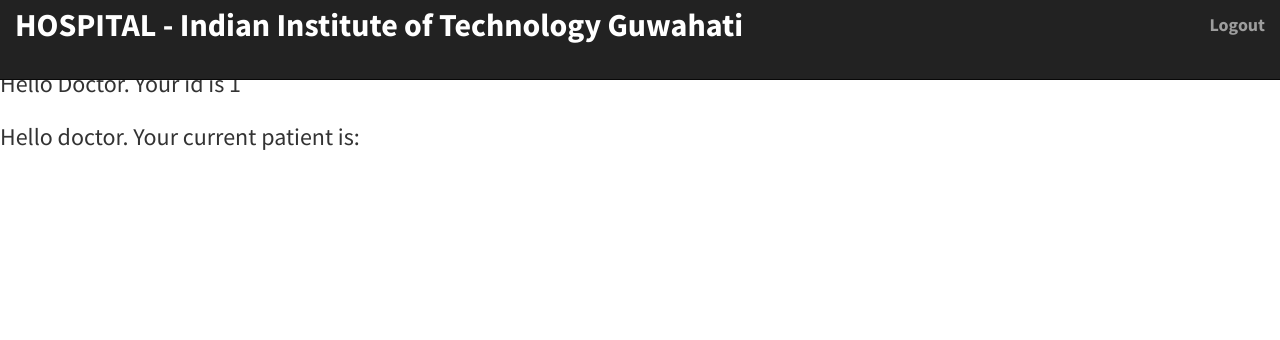
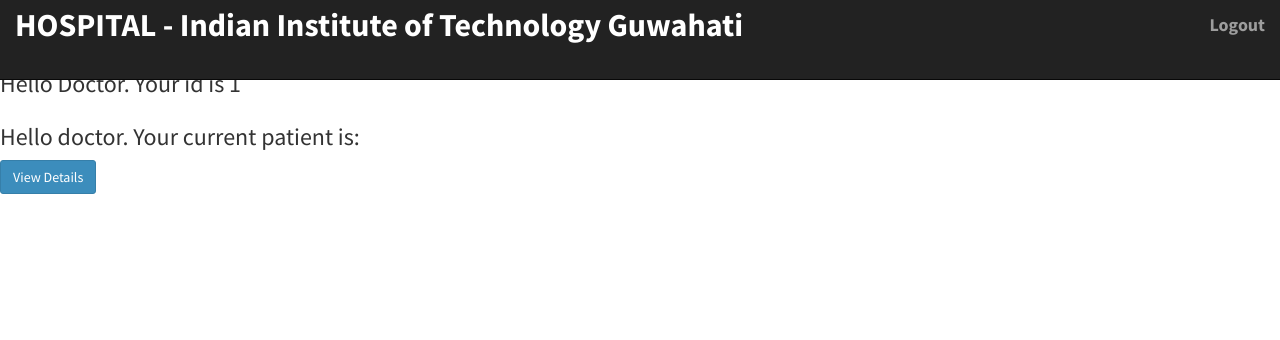
Before and after one commit to abhiyadav1323/iitghospital, a PHP site: page /staff_doctor.php in a window 1280 px wide. Shown: the top 340 px of the page. Run offline with PHP 8.4, Linux system fonts and the light colour scheme; the visitor is signed in with stand-in values (Sample User, id 1); data that the repository does not hold is empty; some libraries are stand-ins or nearby versions.

Commit message:
Added button to redirect to view_details

```diff
--- a/staff_doctor.php
+++ b/staff_doctor.php
@@ -37,6 +37,7 @@ else
     <script src="AdminLTE/js/app.js"></script>
 </head>
 <body>
+
 <div class="row">
     <nav class="navbar navbar-inverse navbar-fixed-top" style="height: 10%">
         <div class="container-fluid">
@@ -49,6 +50,7 @@ else
         </div>
     </nav>
 </div>
+
 <div class="row" style="padding-top: 4%">
 </div>
 <h3>
@@ -56,6 +58,8 @@ else
     <br> <br>
     <?php echo "Hello doctor. Your current patient is:" . $name ;?>
 </h3>
-
+ <div>
+<button type="button" class="btn btn-primary">View Details</button>
+</div>
 </body>
 </html>
```
